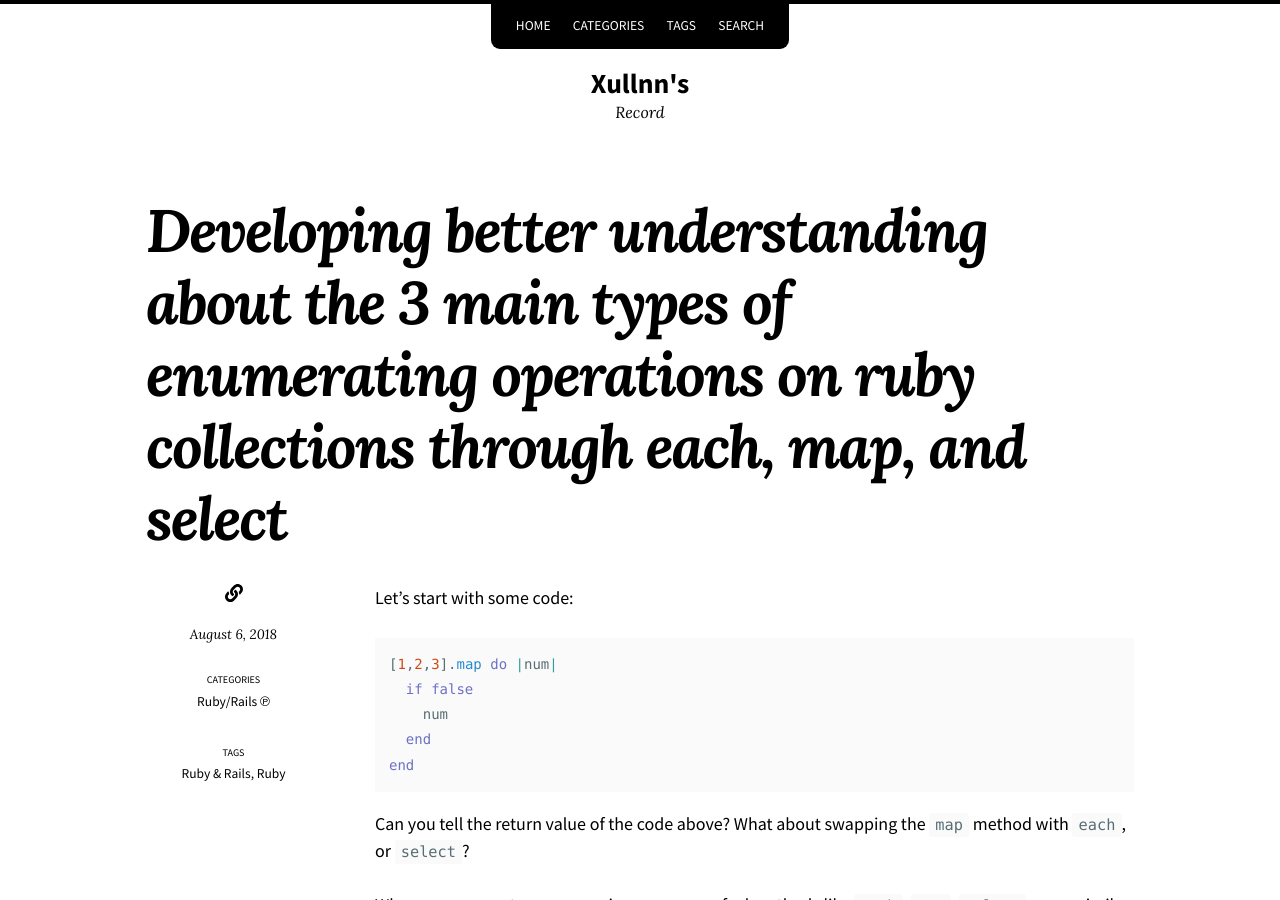
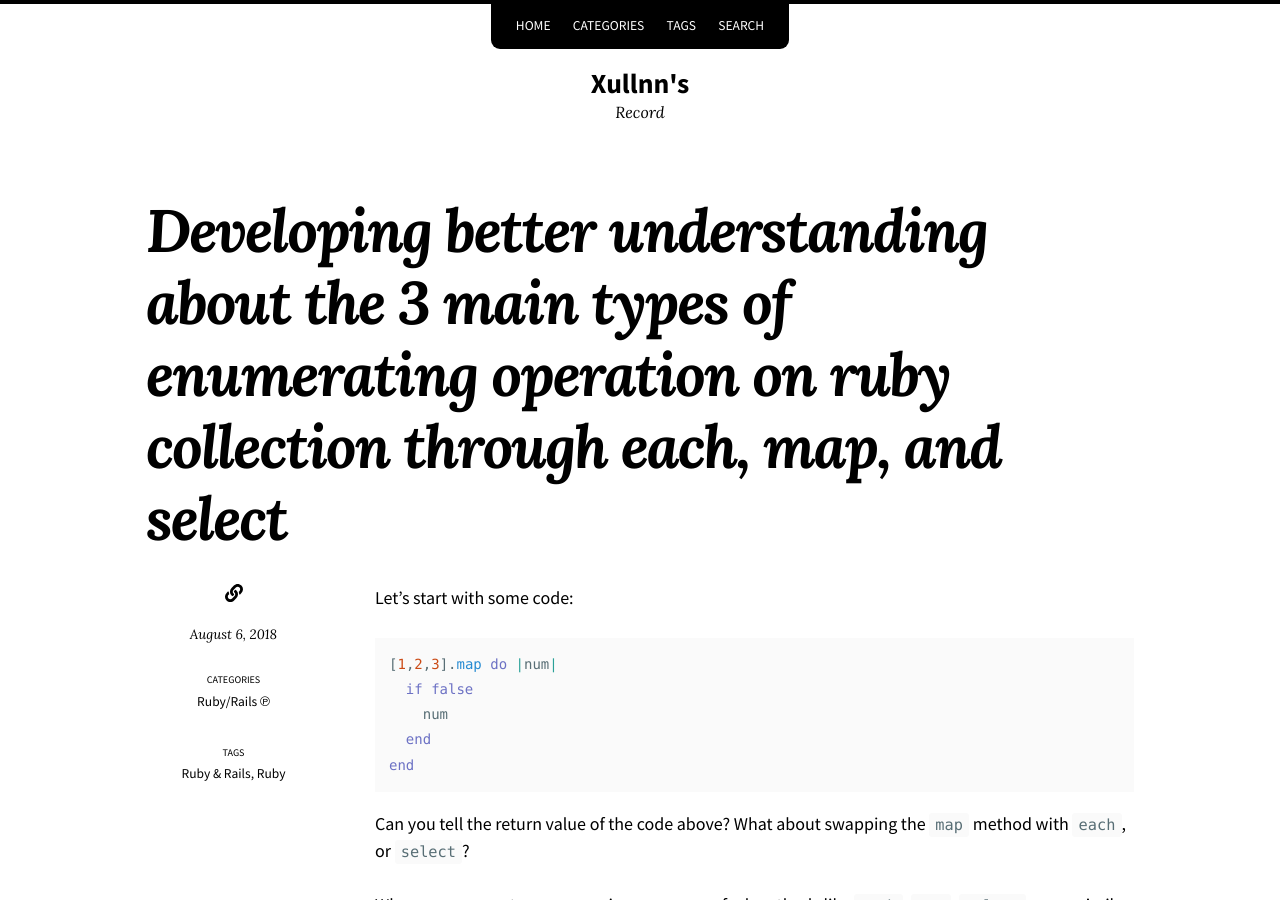
Before and after one commit to uidoyen/xullnn.github.io, a Jekyll site: the page built from _posts/2018-08-06-each-map-and-select.md, in a window 1280 px wide and 900 px high. Built offline with Jekyll 4.4.1, drawn with Linux system fonts in a browser that asks for light colours; nearby versions of some CDN libraries.

Commit message:
standard input

```diff
--- a/_posts/2018-08-06-each-map-and-select.md
+++ b/_posts/2018-08-06-each-map-and-select.md
@@ -1,5 +1,5 @@
 ---
-title:  "Developing better understanding about the 3 main types of enumerating operations on ruby collections through each, map, and select"
+title:  "Developing better understanding about the 3 main types of enumerating operation on ruby collection through each, map, and select"
 categories: [Ruby/Rails ℗]
 tags: [Ruby & Rails, Ruby]
 ---
```
